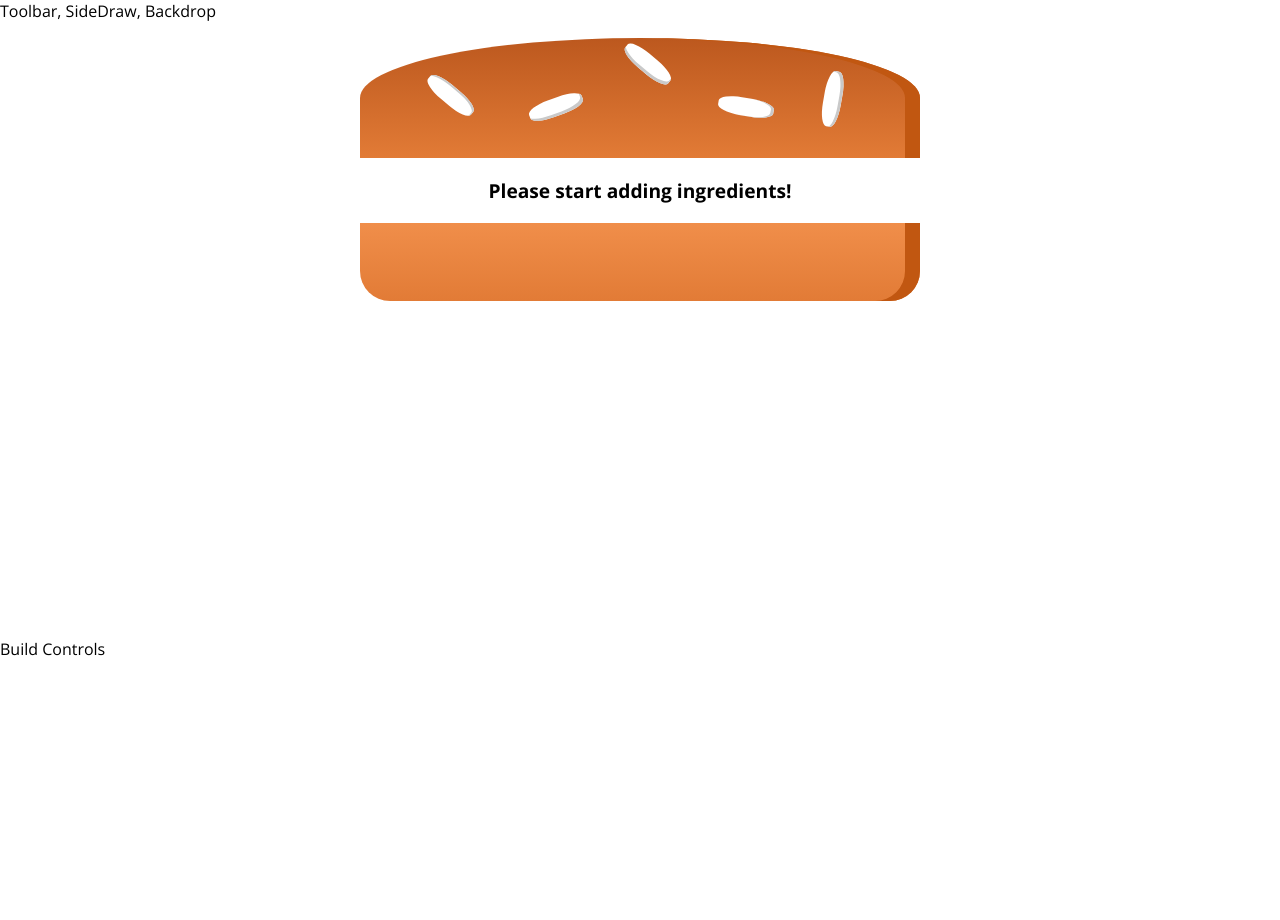
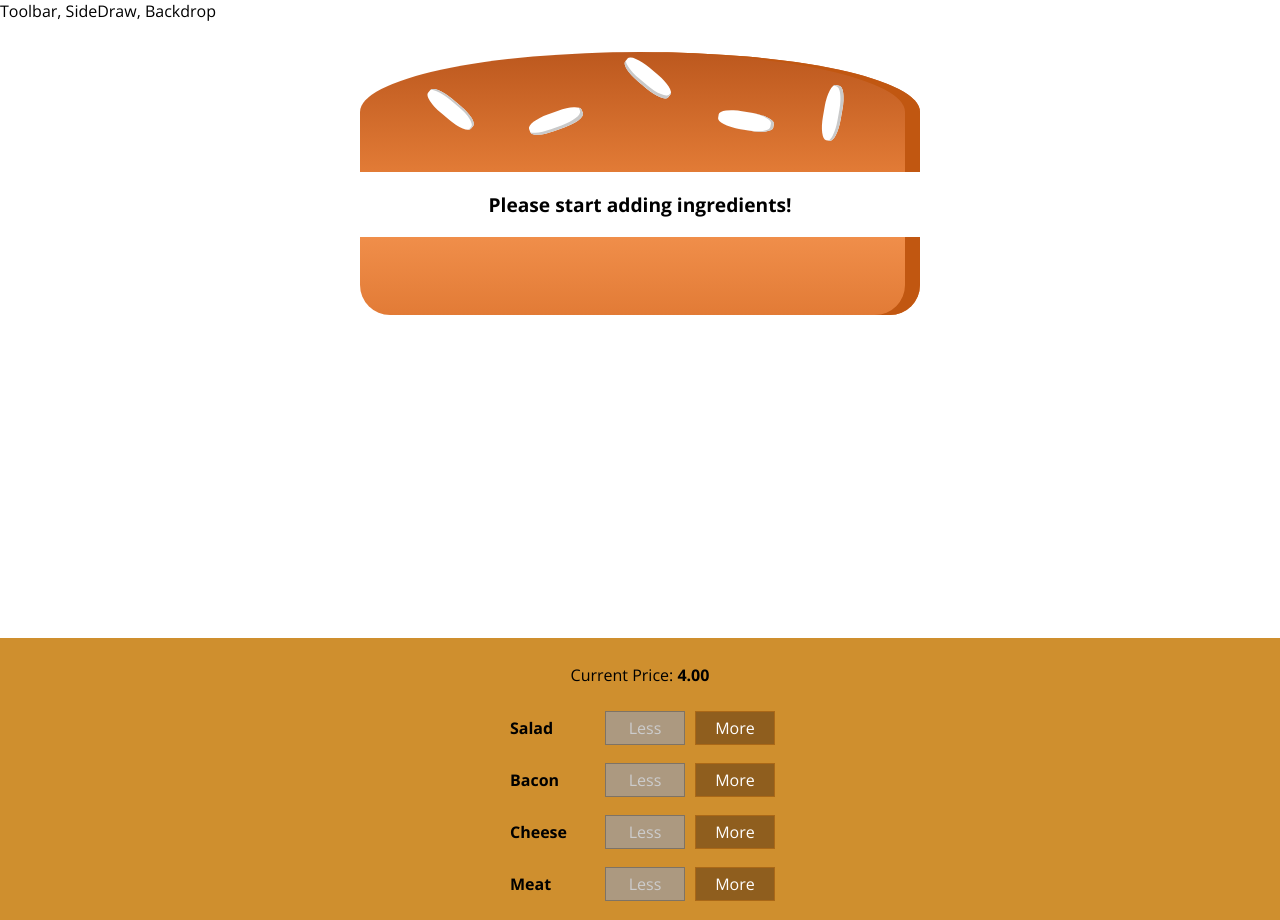
Before and after one commit to clintonvanry/my-burger-app, a React (Create React App) app: page / in a window 1280 px wide. Before the commit the page ends 800 px from the top, so only its background shows below. Built offline with nearby package versions, Linux system fonts and the light colour scheme.

Commit message:
buildercontrol complete with price

```diff
--- a/src/components/Burger/BuildControls/BuildControl/BuildControl.js
+++ b/src/components/Burger/BuildControls/BuildControl/BuildControl.js
@@ -1,12 +1,12 @@
 import React from 'react';
-import classes from './buildConntrol.module.css';
+import classes from './BuildControl.module.css';
 
-const buildConntrol = (props) => (
+const buildControl = (props) => (
     <div className={classes.BuildControl}>
         <div className={classes.Label}>{props.label}</div>
-        <button className={classes.Less}>Less</button>
-        <button className={classes.More}>More</button>
+        <button className={classes.Less} onClick={props.removed} disabled={props.disable}>Less</button>
+        <button className={classes.More} onClick={props.added}>More</button>
     </div>
 )
 
-export default BuildControl;
+export default buildControl;
--- a/src/components/Burger/BuildControls/BuildControls.js
+++ b/src/components/Burger/BuildControls/BuildControls.js
@@ -1,10 +1,30 @@
 import React from 'react';
+import classes from './BuildControls.module.css';
+import BuildControl from './BuildControl/BuildControl';
 
-const buildControls = (props) => {
+const controls = [
+    {label: 'Salad', type: 'salad'},
+    {label: 'Bacon', type: 'bacon'},
+    {label: 'Cheese', type: 'cheese'},
+    {label: 'Meat', type: 'meat'}
+];
 
-    return <div>
 
+
+const buildControls = (props) => (
+
+    <div className={classes.BuildControls}>
+        <p>Current Price: <strong> {props.price.toFixed(2)}</strong></p>
+        {controls.map(cntrl => {
+            return <BuildControl
+                key={cntrl.label}
+                label={cntrl.label}
+                added={() => props.addIngredient(cntrl.type)}
+                removed={() => props.removeIngredient(cntrl.type)}
+                disable={props.disabled[cntrl.type]}
+                />
+        })}
     </div>
-};
+);
 
 export default buildControls;
--- a/src/components/Burger/Burger.module.css
+++ b/src/components/Burger/Burger.module.css
@@ -2,6 +2,7 @@
   width: 100%;
   margin: auto;
   height: 250px;
+  overflow: auto;
   text-align: center;
   font-weight: bold;
   font-size: 1.2rem;
--- a/src/containers/BurgerBuilder/BurgerBuilder.js
+++ b/src/containers/BurgerBuilder/BurgerBuilder.js
@@ -1,5 +1,13 @@
 import React, {Component} from 'react';
 import Burger from '../../components/Burger/Burger';
+import BuildControls from '../../components/Burger/BuildControls/BuildControls';
+
+const INGREDIENT_PRICES = {
+    salad: 0.5,
+    cheese: 0.4,
+    meat: 1.3,
+    bacon: 0.7
+};
 
 class BurgerBuilder extends Component{
 
@@ -9,15 +17,55 @@ class BurgerBuilder extends Component{
             bacon:0,
             cheese:0,
             meat:0
-        }
+        },
+        totalPrice: 4
     };
 
+    addIngredientHandler = (type) =>{
+        const oldCount = this.state.ingredients[type];
+        const updatedCount = oldCount + 1;
+        const updatedIngredients = {...this.state.ingredients};
+        updatedIngredients[type] = updatedCount;
+        const priceAddition = INGREDIENT_PRICES[type];
+        const oldPrice = this.state.totalPrice;
+        const newPrice = oldPrice + priceAddition;
+
+        this.setState({ingredients:updatedIngredients, totalPrice: newPrice});
+    }
+
+    removeIngredientHandler = (type) =>{
+        const oldCount = this.state.ingredients[type];
+        if(oldCount <= 0){
+            return;
+        }
+        const updatedCount = oldCount - 1;
+        const updatedIngredients = {...this.state.ingredients};
+        updatedIngredients[type] = updatedCount;
+        const priceReduction = INGREDIENT_PRICES[type];
+        const oldPrice = this.state.totalPrice;
+        const newPrice = oldPrice - priceReduction;
+
+        this.setState({ingredients:updatedIngredients, totalPrice: newPrice});
+    }
+
     render(){
+        const disabledInfo = {
+            ...this.state.ingredients
+        };
+
+        for(let key in disabledInfo){
+            disabledInfo[key] = disabledInfo[key] <= 0
+        }
 
         return(
             <>
                 <Burger ingredients={this.state.ingredients}/>
-                <div>Build Controls</div>
+                <BuildControls
+                    addIngredient={this.addIngredientHandler}
+                    removeIngredient={this.removeIngredientHandler}
+                    disabled={disabledInfo}
+                    price={this.state.totalPrice}
+                    ></BuildControls>
             </>
         );
     }
```
